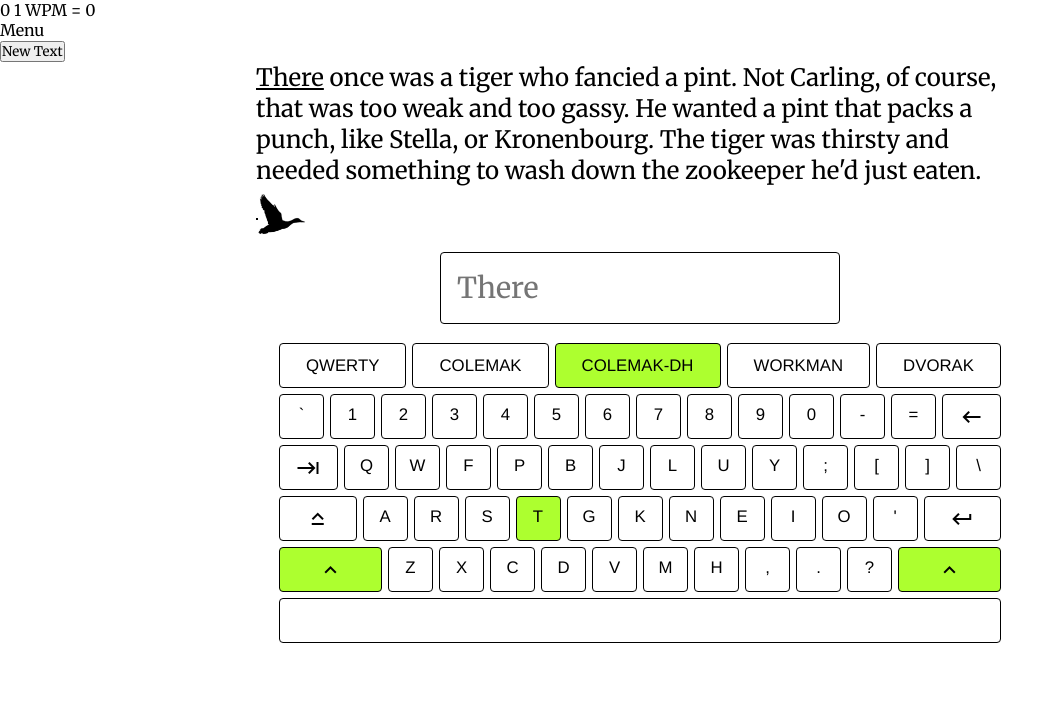
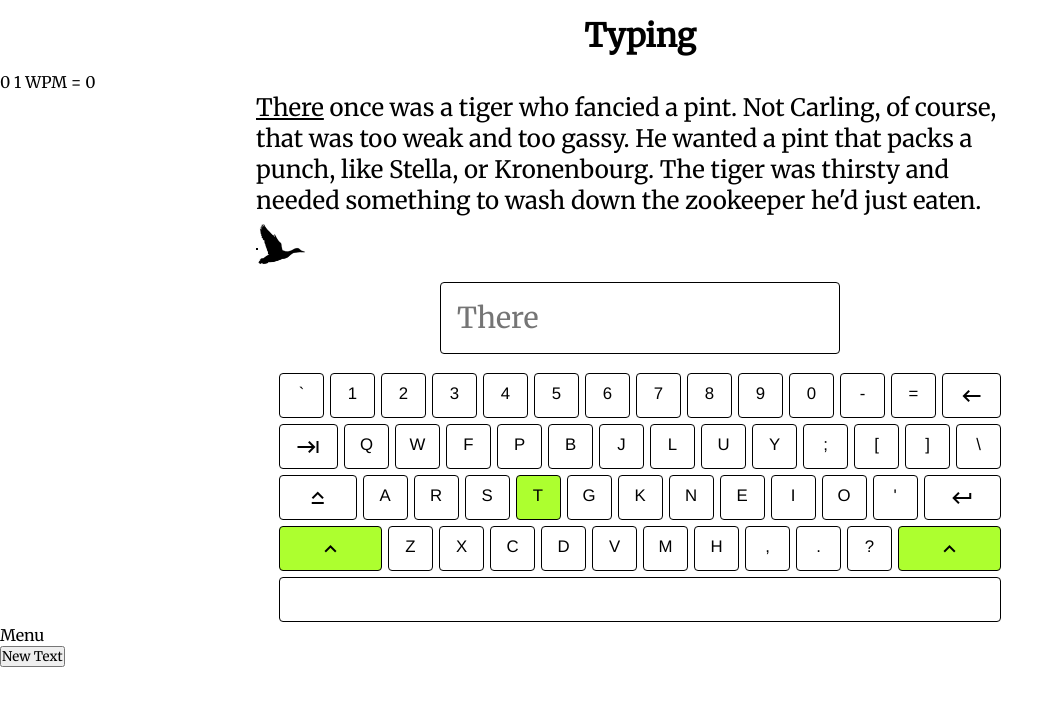
Before and after one commit to zqlimy17/typing, a Vue app: page / in a window 1280 px wide. Both pictures are taken after a click on the button "New Text". Shown: the top 706 px of the page, without its empty margins (0-1064 px from the left). Built offline with nearby package versions, Linux system fonts and the light colour scheme.

Commit message:
added red to typing when wrong, init timer

```diff
--- a/src/App.vue
+++ b/src/App.vue
@@ -1,12 +1,19 @@
 <template>
+<h1 class="text-center p-3">Typing</h1>
 {{ timeLimit }}
 {{ countdown }}
 WPM = {{ wpm }}
+<Timer />
+<Paragraph :doneWords="doneWords" :currentWord="currentWord" :upcomingWords="upcomingWords" :userInput="userInput" @char="currentChar = $event" />
+<div v-bind:class="{
+            wrong: currentChar === 'keyboard_backspace',
+            hidden: gameActive === false && gameStarted === false,
+        }">
+    <Progress :doneWords="doneWords" :currentText="currentText" />
+    <Typing :gameActive="gameActive" :textStack="textStack" @inputchange="userInput = $event" />
+    <Keyboard :currentChar="currentChar" />
+</div>
 <Menu :newGame="newGame" />
-<Paragraph :doneWords="doneWords" :currentWord="currentWord" :upcomingWords="upcomingWords" :userInput="userInput" v-on:char="newChar($event)" />
-<Progress :doneWords="doneWords" :currentText="currentText" />
-<Typing :gameActive="gameActive" :textStack="textStack" @inputchange="handleUserInput" />
-<Keyboard :currentChar="currentChar" />
 </template>
 
 <script>
@@ -14,6 +21,7 @@ import Keyboard from "./components/Keyboard.vue";
 import Menu from "./components/Menu.vue";
 import Paragraph from "./components/Paragraph.vue";
 import Progress from "./components/Progress.vue";
+import Timer from "./components/Timer.vue";
 import Typing from "./components/Typing.vue";
 
 import allText from "./assets/text.json";
@@ -25,6 +33,7 @@ export default {
         Menu,
         Paragraph,
         Progress,
+        Timer,
         Typing,
     },
     data() {
@@ -37,7 +46,7 @@ export default {
             timeLimit: 0,
             timeElapsed: 0,
             wpm: 0,
-            gameInitialised: false,
+            gameStarted: false,
             gameActive: false,
             doneWords: "",
             currentWord: "",
@@ -67,7 +76,7 @@ export default {
                 (this.textStack = []);
         },
         setCountdown() {
-            this.gameInitialised = true;
+            this.gameStarted = true;
             this.countdown = 3;
             this.currentWord = this.textStack[0];
             this.upcomingWords = this.textStack.slice(1).join(" ");
@@ -89,14 +98,11 @@ export default {
                 if (that.timeLimit <= 0) {
                     clearInterval(timer);
                     that.gameActive = false;
-                    that.gameInitialised = false;
+                    that.gameStarted = false;
                 }
                 that.timeElapsed += 1;
                 that.timeLimit -= 1;
             }, 1000);
-        },
-        handleUserInput(newVal) {
-            this.userInput = newVal;
         },
         reset() {
             this.textStack = [];
@@ -107,9 +113,6 @@ export default {
             this.doneWords = "";
             this.currentWord = "";
             this.upcomingWords = "";
-        },
-        newChar(nextChar) {
-            this.currentChar = nextChar;
         },
     },
     watch: {
@@ -154,4 +157,21 @@ export default {
     -webkit-font-smoothing: antialiased;
     -moz-osx-font-smoothing: grayscale;
 }
+
+.text-center {
+    text-align: center;
+}
+
+.p-3 {
+    padding: 1rem;
+}
+
+.wrong .input {
+    background-color: lightcoral;
+    border-color: red;
+}
+
+.hidden {
+    display: none;
+}
 </style>
--- a/src/components/Keyboard.vue
+++ b/src/components/Keyboard.vue
@@ -1,6 +1,6 @@
 <template>
 <div>
-    <div class="layouts">
+    <!--<div class="layouts">
         <button v-on:click="qwerty()" v-bind:class="{
                     light: layout === 'qwerty',
                 }">
@@ -26,7 +26,7 @@
                 }">
             DVORAK
         </button>
-    </div>
+    </div> -->
     <div class="keyboard">
         <div class="keyboard__keys">
             <template v-for="elem in numberRow" :key="elem">
--- /dev/null
+++ b/src/components/Timer.vue
@@ -0,0 +1,11 @@
+<template>
+<div></div>
+</template>
+
+<script>
+export default {
+    name: "Timer",
+};
+</script>
+
+<style></style>
```
